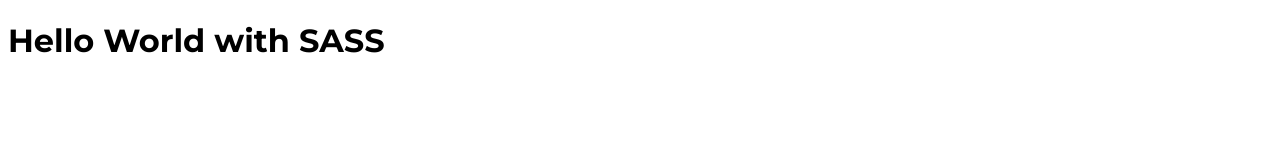
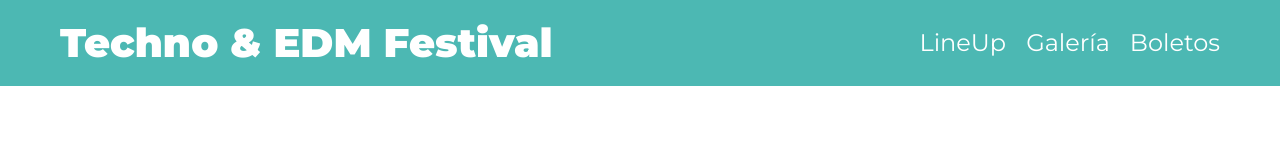
Before and after one commit to RicardoBuap/Festival-Musica, a website: page index.html in a window 1280 px wide. Drawn offline with Linux system fonts and the light colour scheme.

Commit message:
Próximo video Mixins:)

```diff
--- a/index.html
+++ b/index.html
@@ -10,6 +10,16 @@
     <link rel="stylesheet" href="build/css/app.css">
 </head>
 <body>
-    <h1>Hello World with SASS</h1>
+    <header class="header">
+        <div class="contenedor contenido-header">
+            <h1>Techno & EDM Festival</h1>
+
+            <nav class="navegacion-principal">
+                <a href="#">LineUp</a>
+                <a href="#">Galería</a>
+                <a href="#">Boletos</a>
+            </nav>
+        </div>
+    </header>
 </body>
 </html>
--- a/src/scss/app.scss
+++ b/src/scss/app.scss
@@ -1,7 +1,2 @@
-@use 'base/variables' as v;
-@use 'base/normalize';
-body{
-    font-family: v.$fuente_principal;
-    font-optical-sizing: auto;
-    font-style: normal;
-}
+@forward 'base';
+@forward 'layout';
--- /dev/null
+++ b/src/scss/base/_globales.scss
@@ -0,0 +1,64 @@
+@use 'variables' as v;
+
+html{
+    font-size: 62.5%;
+    box-sizing: border-box;
+    scroll-padding-top: 0rem;
+}
+*,
+*:before,
+*:after{
+    box-sizing: inherit;
+}
+
+body{
+    font-family: v.$fuente_principal;
+    font-optical-sizing: auto;
+    font-style: normal;
+    color: v.$negro;
+}
+
+p{
+    font-size: 2rem;
+    color: v.$negro;
+    line-height: 1.5;
+}
+
+.contenedor{
+    width: 95%;
+    max-width: 120rem;
+    margin: 0 auto;
+}
+
+a{
+    text-decoration: none;
+}
+
+h1,h2,h3{
+    margin: 0 0 5rem 0;
+    font-weight: 900;
+}
+
+h1{
+    font-size: 4rem;
+}
+
+h2{
+    font-size: 4.6rem;
+}
+
+h3{
+    font-size: 6rem;
+    text-align: center;
+}
+
+img{
+    max-width: 100%;
+    width: 100%;
+    height: auto;
+    display: block;
+}
+
+body > section{
+    padding: 10rem 0;
+}
--- /dev/null
+++ b/src/scss/base/_index.scss
@@ -0,0 +1,3 @@
+@forward 'normalize';
+@forward 'variables';
+@forward 'globales';
--- /dev/null
+++ b/src/scss/layout/_header.scss
@@ -0,0 +1,30 @@
+@use'base/variables' as v;
+
+.header{
+    background-color: v.$verde;
+
+    .contenido-header{
+        padding: 2rem;
+        display: flex;
+        justify-content: space-between;
+        align-items: center;
+    }
+
+    h1{
+        color: v.$blanco;
+        margin: 0;
+    }
+}
+
+.navegacion-principal{
+    display: flex;
+    gap: 2rem;
+    a{
+        font-size: 2.4rem;
+        color: v.$blanco;
+
+        &:hover{
+            color: v.$amarillo;
+        }
+    }
+}
--- /dev/null
+++ b/src/scss/layout/_index.scss
@@ -0,0 +1 @@
+@forward 'header';
```
Also changed, not shown: build/css/app.css.
